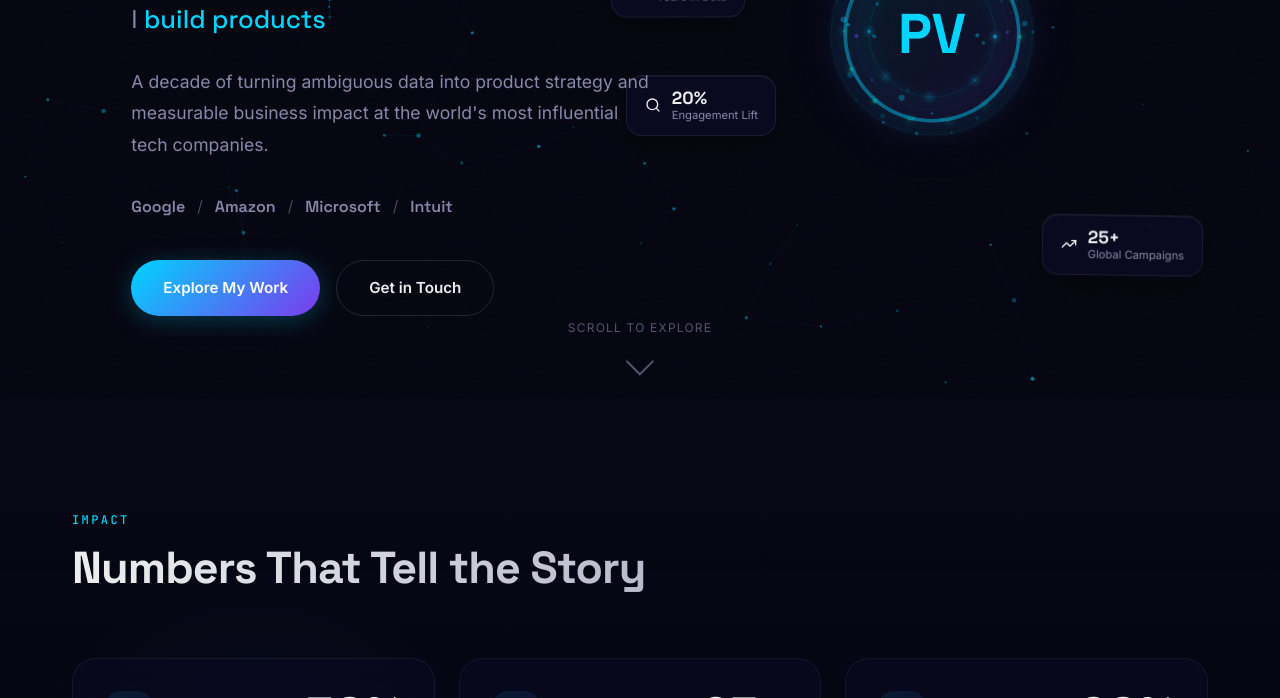
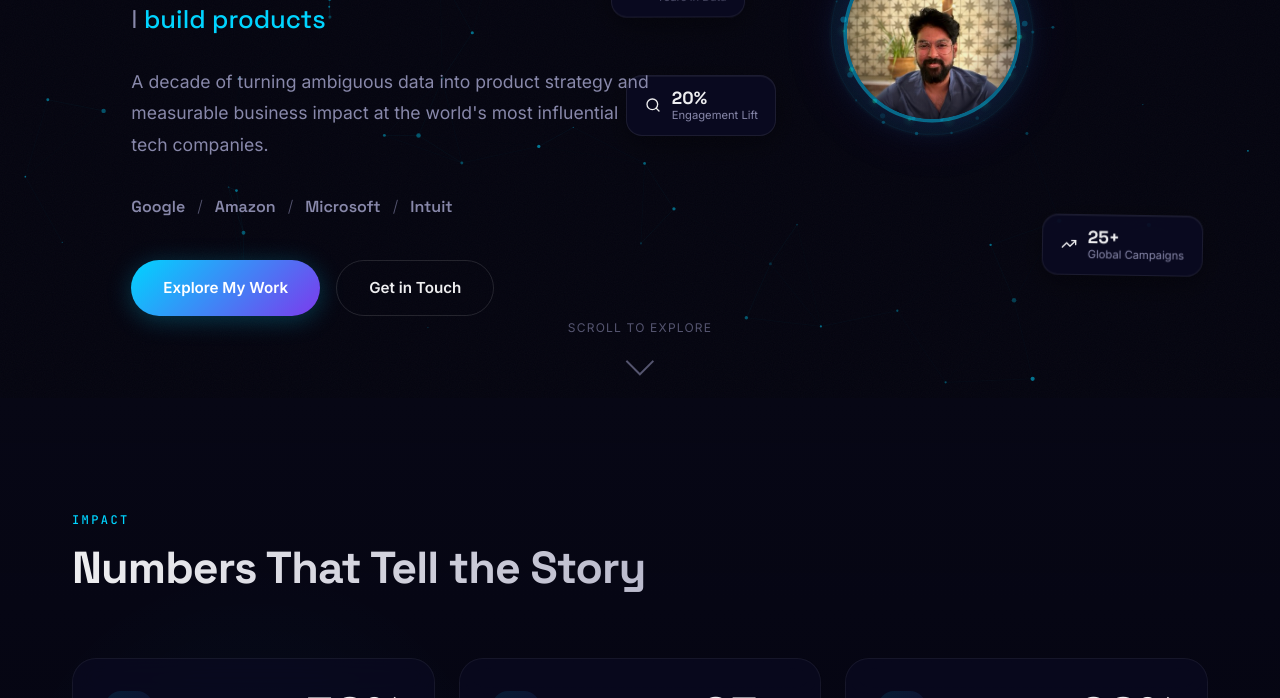
Before and after one commit to praneethpvp/portfoliowebsite, a plain HTML site: page index.html in a window 1280 px wide. Shown: the part 402-1100 px from the top of the page. Drawn offline with nearby package versions, Linux system fonts and the light colour scheme; animation ran at ten frames a second.

Commit message:
Add profile photo with optimized web delivery
- Converted HEIC to JPG, resized to 500px, compressed to 54KB
- Stronger radial dark overlay to blend busy background into theme
- Object-position tuned for face centering

Co-Authored-By: Claude Opus 4.6 <noreply@anthropic.com>

```diff
--- a/styles.css
+++ b/styles.css
@@ -338,7 +338,7 @@ button { border: none; background: none; cursor: pointer; font-family: inherit;
     width: 100%;
     height: 100%;
     object-fit: cover;
-    object-position: center top;
+    object-position: center 15%;
     display: block;
     filter: contrast(1.05) brightness(0.95);
 }
@@ -346,7 +346,7 @@ button { border: none; background: none; cursor: pointer; font-family: inherit;
     position: absolute;
     inset: 0;
     border-radius: 50%;
-    background: radial-gradient(circle, transparent 55%, rgba(5, 5, 16, 0.5) 85%, rgba(5, 5, 16, 0.85) 100%);
+    background: radial-gradient(circle, transparent 40%, rgba(5, 5, 16, 0.35) 70%, rgba(5, 5, 16, 0.75) 90%, rgba(5, 5, 16, 0.95) 100%);
     pointer-events: none;
 }
 .profile-ring.no-photo {
```
Also changed, not shown: profile.jpg (added).
